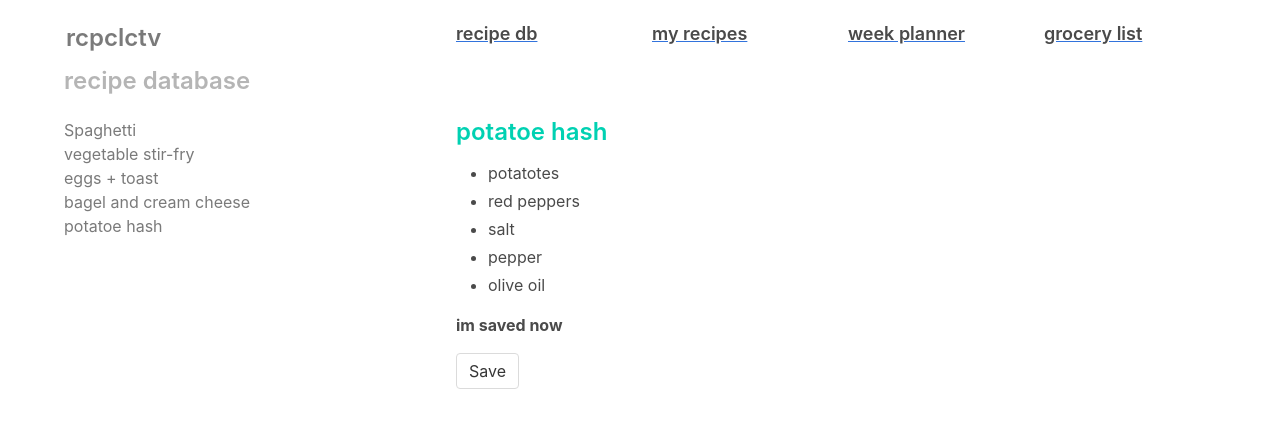
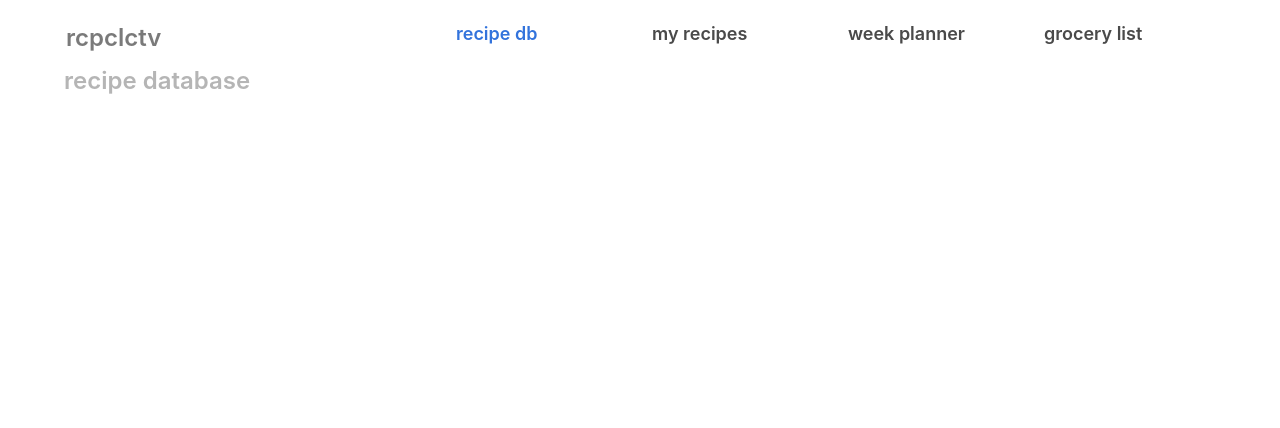
Before and after one commit to TristanAG/recipe-collective, a React (Create React App) app: page /recipe-database in a window 1280 px wide. Shown: the top 428 px of the page. Built offline with nearby package versions, Linux system fonts and the light colour scheme.

Commit message:
cleaned it all up and flattened it out

```diff
--- a/src/components/GroceryList.js
+++ b/src/components/GroceryList.js
@@ -1,6 +1,6 @@
 import React from 'react'
 
-function GroceryList() {
+function groceryList() {
   return (
     <section className="grocery-list">
       <div className="container">
@@ -12,4 +12,4 @@ function GroceryList() {
   )
 }
 
-export default GroceryList
+export default groceryList
--- a/src/components/Main.js
+++ b/src/components/Main.js
@@ -10,108 +10,19 @@ import RecipeDatabase from './RecipeDatabase'
 import WeekPlanner from './WeekPlanner'
 import MyRecipes from './MyRecipes'
 
-
-
-class Main extends React.Component {
-
-  //the all start out as false, that is a given
-  //but you need to determine if they should show as state 'saved' or state 'not saved'
-  //but the key is that you are not messing with the actual recipe itself... because that will eventually be owned by someone else.
-  //so the idea is that you are loading in the main core recipe, and then, you are seeing if it's already saved.
-    //if so, then you can render your additions over the main state
-
-    //even more so, all you have to do is checked if it's in the saved list... then you would get some var like recipeIsSaved
-    //if recipeIsSaved, show button filled in; else, show button empty
-
-
-    //so 1 => make sure that the savedRecipe list is an array of objects, that way can determine if recipeIsSaved
-        //lets confirm that the list is forming correctly as objects
-
-
-    //2 => render the button as filled if recipeIsSaved
-
-  constructor() {
-    super()
-    this.saveRecipe = this.saveRecipe.bind(this)
-    this.hideNotification = this.hideNotification.bind(this)
-    this.state = {
-      recipes: [
-        {
-          name: 'Spaghetti',
-          ingredients: ['noodles','past sauce','parmesan cheese'],
-          saved: false
-        },
-        {
-          name: 'vegetable stir-fry',
-          ingredients: ['broccoli','rice','soy sauce'],
-          saved: false
-        },
-        {
-          name: 'eggs + toast',
-          ingredients: ['eggs','bread','butter'],
-          saved: false
-        },
-        {
-          name: 'bagel and cream cheese',
-          ingredients: ['something...','bagel','cream cheese','smoked salmon yo...'],
-          saved: false
-        },
-        {
-          name: 'potatoe hash',
-          ingredients: ['potatotes','red peppers','salt', 'pepper', 'olive oil'],
-          saved: false
-        }
-      ],
-      savedRecipes: [
-        {
-          name: 'potatoe hash',
-          ingredients: ['potatotes','red peppers','salt', 'pepper', 'olive oil'],
-          saved: true
-        }
-      ],
-      selectedRecipe: {
-        name: 'potatoe hash',
-        ingredients: ['potatotes','red peppers','salt', 'pepper', 'olive oil']
-      },
-      showFlash: false
-    }
-  }
-
-  saveRecipe(recipe) {
-
-    //i think you can more accurately express how you are saving the saved recipe so you can be sure to attach that true variable
-    //if you attach that and make it true here, then you will... well, hmm, what will that accomplish in any greater detail? i ahve a feeling it could be good
-    const savedRecipes = this.state.savedRecipes
-    savedRecipes.push(recipe)
-    this.setState({
-      savedRecipes,
-      selectedRecipe: recipe,
-      showFlash: true
-    })
-  }
-
-  hideNotification() {
-    //so this is a funny thing, when i hide the flash message it triggers a rerender of everything... i guess that's not the worst deal rn
-    //it just seems unnecessary... i think i could put the flash message in its own component and localize the state a bit more
-      //in this way, a prop is passed into the flash object, and when setState runs in saveRecipe above, it will trickle down into the local Flash object
-    this.setState({
-      showFlash: false
-    })
-  }
-
-  render() {
+function Main() {
   return (
     <div>
       <Router>
         <section className="nav">
           <div className="container">
             <section className="flash-area">
-                {this.state.showFlash &&
+              {/* {this.state.showFlash &&
                 <div className="notification is-success">
                   <button className="delete" onClick={this.hideNotification}></button>
                   <p>{this.state.savedRecipes[this.state.savedRecipes.length - 1].name} was saved</p>
                 </div>
-                }
+              } */}
             </section>
             <Nav />
           </div>
@@ -120,22 +31,14 @@ class Main extends React.Component {
           <div className="container">
             <Route path="/" exact component={Home} />
             <Route path="/grocery-list/" component={GroceryList} />
-              <Route path="/recipe-database/" component={(props) =>
-                <RecipeDatabase
-                  recipes={this.state.recipes}
-                  saveRecipe={this.saveRecipe}
-                  selectedRecipe={this.state.selectedRecipe}
-                  savedRecipes={this.state.savedRecipes}
-                />}
-              />
+            <Route path="/recipe-database/" component={RecipeDatabase}/>
             <Route path="/week-planner/" component={WeekPlanner} />
-              <Route path="/my-recipes/" component={(props) => <MyRecipes savedRecipes={this.state.savedRecipes}/>}/>
+            <Route path="/my-recipes/" component={MyRecipes} />
           </div>
         </section>
       </Router>
     </div>
   )
 }
-}
 
 export default Main
--- a/src/components/MyRecipes.js
+++ b/src/components/MyRecipes.js
@@ -1,39 +1,15 @@
 import React from 'react'
 
-class MyRecipes extends React.Component {
-  //in here now im going to access the props that get passed in from the route to render the savedRecipes
-  constructor() {
-    super()
-  }
-
-  render() {
+function myRecipes() {
   return (
-      <div>
     <section className="Home">
       <div className="container">
         <div className="content">
           <h3 className="has-text-grey-light">my recipes</h3>
-              {/* <h3 className="has-text-grey-light">{this..savedRecipes}</h3> */}
-              {/* {this.props.savedRecipes[0].name} */}
-
-              {this.props.savedRecipes.map((recipe) => (
-                <div>
-                  <h4 className="has-text-grey">{recipe.name}</h4>
-                  <ul>
-                  {recipe.ingredients.map((ingredient) => (
-                    <li>{ingredient}</li>
-                  ))}
-                  </ul>
-                </div>
-              ))
-
-              }
         </div>
       </div>
     </section>
-      </div>
   )
 }
-}
 
-export default MyRecipes
+export default myRecipes
--- a/src/components/Nav.js
+++ b/src/components/Nav.js
@@ -12,7 +12,7 @@ class Nav extends React.Component {
         </div>
         <div className="column">
           <div className="content">
-            <Link to="/recipe-database/" className="nav-link"><h5 className="has-text-grey-dark">recipe db</h5></Link>
+            <Link to="/recipe-database/" className="nav-link"><h5 className="has-text-link">recipe db</h5></Link>
           </div>
         </div>
         <div className="column">
--- a/src/components/RecipeDatabase.js
+++ b/src/components/RecipeDatabase.js
@@ -1,142 +1,15 @@
 import React from 'react'
 
-//i don't get why what im trying to do right now is confusing.
-//when you click the recipe, the template logic will render the button as clear or filled
-//that's it... this is binary... this shouldn't be hard. what am i having a hard time with?
-//there's got to be something...
-
-class RecipeDatabase extends React.Component {
-  constructor() {
-    super()
-    this.handleSaveRecipe = this.handleSaveRecipe.bind(this)
-    this.state = {
-      selectedRecipe: {
-        name: 'peanut butter and jelly sandwhich',
-        ingredients: [
-          'peanut butter',
-          'jelly',
-          'bread'
-        ]
-      },
-      isSaved: false
-    }
-  }
-
-  componentDidMount() {
-    //so when component first mounts, it's going to load in the selectedRecipe
-    //it's going to fire the checkIfSaved method first, which should return true or false
-    const isSaved = this.checkIfSaved(this.props.selectedRecipe.name)
-    console.log(isSaved)
-
-    if(isSaved) {
-      this.setState({
-        selectedRecipe: this.props.selectedRecipe,
-        isSaved: true
-      })
-    } else {
-      this.setState({
-        selectedRecipe: this.props.selectedRecipe,
-        isSaved: false
-      })
-    }
-  }
-
-  checkIfSaved(selectedRecipe) {
-    //the purpose of this function is to decide how to render the template.. in reg status or saved status
-    for(var i = 0; i < this.props.savedRecipes.length; i++){
-      console.log(this.props.savedRecipes[i].name)
-      console.log(this.props.selectedRecipe.name)
-      if(this.props.savedRecipes[i].name === this.props.selectedRecipe.name) {
-        return true
-      } else {
-        return false
-      }
-    }
-  }
-
-  handleRecipeClick(recipe) {
-
-    //not quite working!!! why is this so complicated? I need to think more about this... more about the selectedRecipe, and the flow.
-    //keep going!!!
-
-    const isSaved = this.checkIfSaved(recipe)
-
-    // this.setState({ selectedRecipe: recipe})
-
-    for (var i = 0; i < this.props.recipes.length; i++) {
-      if (this.props.recipes[i].name === recipe) {
-        if(isSaved) {
-          this.setState({
-            selectedRecipe: this.props.recipes[i],
-            isSaved: true
-          })
-        } else {
-          this.setState({
-            selectedRecipe: this.props.recipes[i],
-            isSaved: false
-          })
-        }
-      }
-    }
-  }
-
-
-
-
-
-  handleSaveRecipe() {
-    this.props.saveRecipe(this.state.selectedRecipe)
-  }
-
-  render() {
-    return (
-      <div>
-        <section className="Home">
-          <div className="container">
-            <div className="content">
-              <div className="page-title">
-                <h3 className="has-text-grey-light">recipe database</h3>
-              </div>
-            </div>
-            <div className="container">
-              <div className="columns">
-                <div className="column is-one-third">
-                  <div className="content">
-                    <div className="page-content">
-                      {this.props.recipes.map((recipe) => (
-                        <div key={recipe.name}>
-                          <div className="recipe-link">
-                            <p className="has-text-grey" onClick={() => this.handleRecipeClick(recipe.name)}>{recipe.name}</p>
-                          </div>
-                        </div>
-                      ))}
-                    </div>
-                  </div>
-                </div>
-                <div className="column">
-                  <div className="content">
-                    <h3 className="has-text-primary">{this.state.selectedRecipe.name}</h3>
-                    <ul>
-                      {this.state.selectedRecipe.ingredients.map((ingredient) => (
-                          <li key={ingredient}>{ingredient}</li>
-                      ))}
-                    </ul>
-
-                    {this.state.isSaved &&
-                      <p><b>im saved now</b></p>
-                    }
-
-
-                    <div className="button is-empty" onClick={() => this.handleSaveRecipe(this.state.selectedRecipe.name)}>Save</div>
-                  </div>
-                </div>
-              </div>
-            </div>
-          </div>
-        </section>
+function recipeDatabase() {
+  return (
+    <section className="grocery-list">
+      <div className="container">
+        <div className="content">
+          <h3 className="has-text-grey-light">recipe database</h3>
+        </div>
       </div>
-    )
-  }
+    </section>
+  )
 }
 
-export default RecipeDatabase
+export default recipeDatabase
--- a/src/components/WeekPlanner.js
+++ b/src/components/WeekPlanner.js
@@ -1,6 +1,6 @@
 import React from 'react'
 
-function WeekPlanner() {
+function weekPlanner() {
   return (
     <section className="Home">
       <div className="container">
@@ -12,4 +12,4 @@ function WeekPlanner() {
   )
 }
 
-export default WeekPlanner
+export default weekPlanner
--- a/src/css/App.css
+++ b/src/css/App.css
@@ -3,7 +3,8 @@
 }
 
 .nav-link {
-  text-decoration: underline;
+  /* text-decoration: underline; */
+
 }
 
 .logo {
```
Lines whose indentation alone changed are shown as unchanged.
